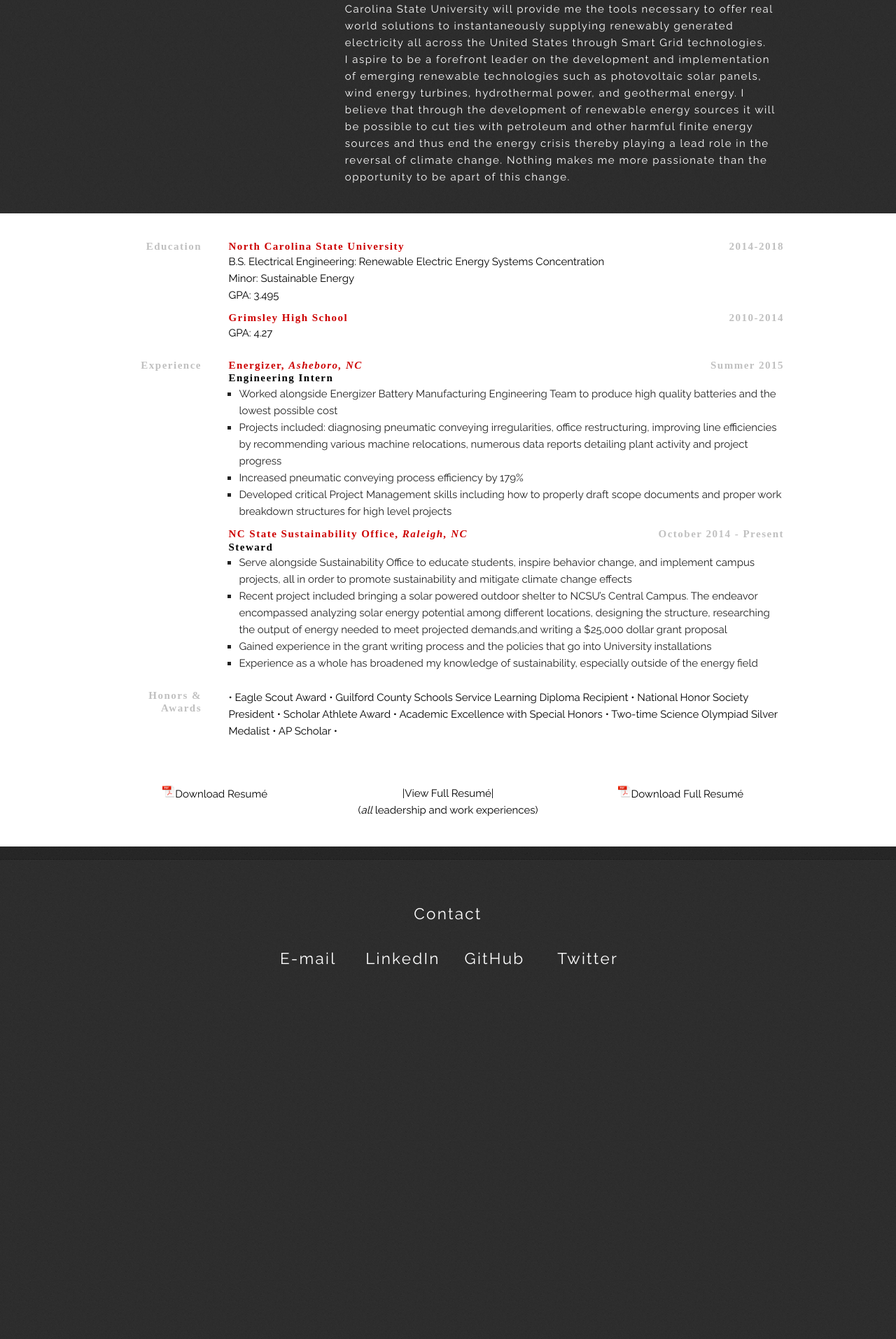
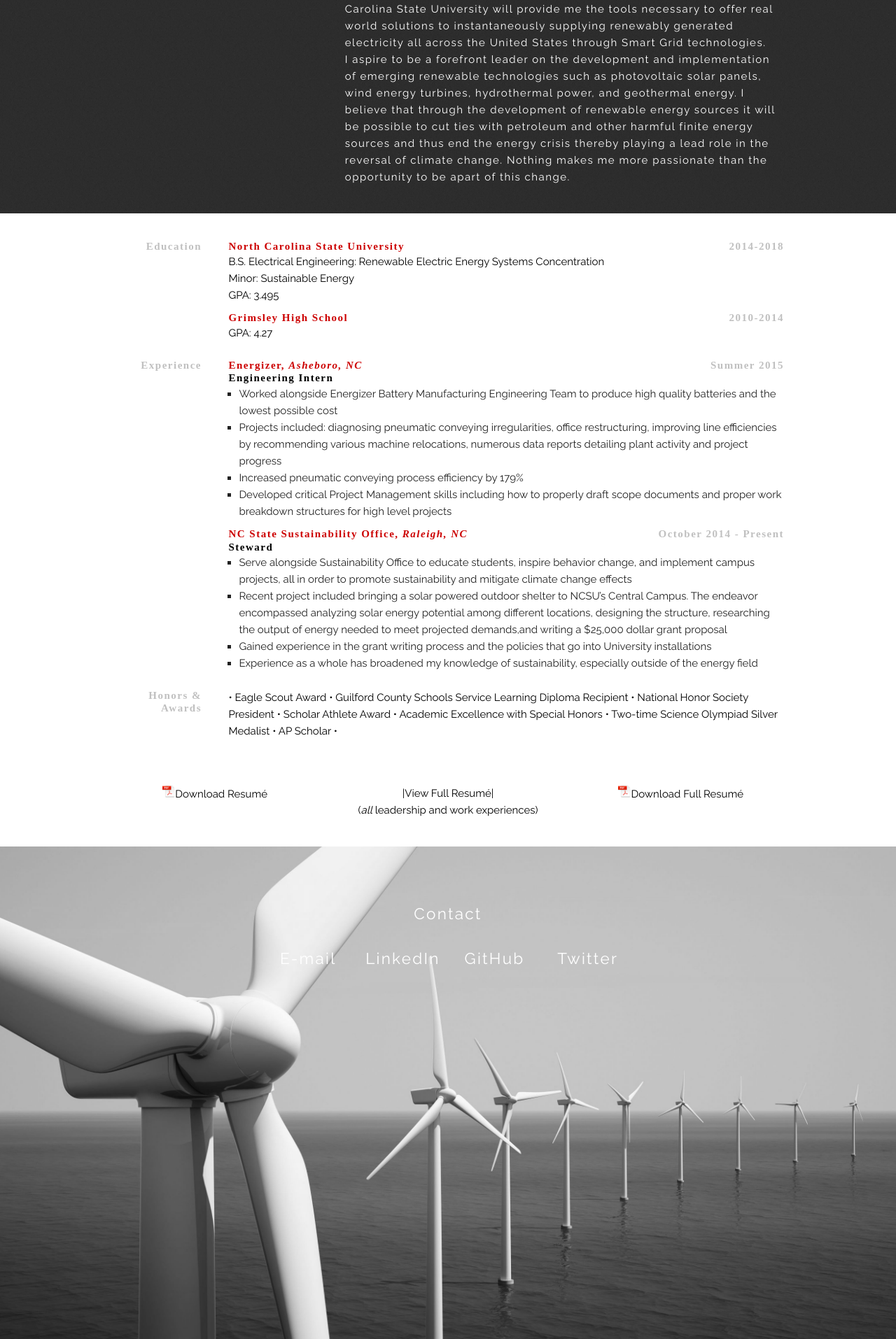
Before and after one commit to jacksoncwilliams/jackson-erin, a Jekyll site: the page built from simpleindex.html, in a window 1280 px wide. Shown: the part 1901-3815 px from the top of the page at 70% size. Built offline with Jekyll 4.4.1, drawn with Linux system fonts in a browser that asks for light colours; nearby versions of some CDN libraries; some web fonts are replaced.

Commit message:
Update simple.css

```diff
--- a/css/simple.css
+++ b/css/simple.css
@@ -273,8 +273,7 @@ body {
    ========================================================================== */
 
 #contact {
-    background: url("/images/aboutbackgroundtop.png") repeat-x,
-                url("/images/aboutbackground.png") repeat scroll center center;
+   background: url("/images/wind-turbines.jpg") no-repeat scroll center center / cover #c0c0c0;
    background-color: #343434;;
    float: left;
    padding-bottom: 40px;
```
